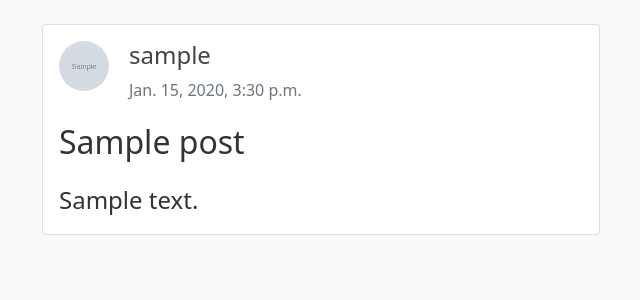
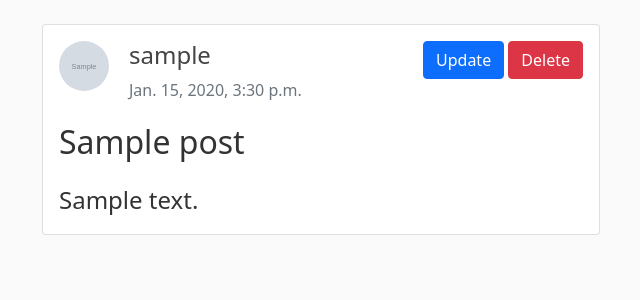
Before and after one commit to prkapadnis/Blog-App, a Django app: page /detail-view/1 in a window 1280 px wide. Shown: the part 56-356 px from the top of the page, without its empty margins (40-680 px from the left). Run offline with Django 3.2, Linux system fonts and the light colour scheme; a user stored in the database is signed in; tables that the repository leaves empty hold one stand-in row (values such as "Sample post"); grey boxes marked "Sample" are stand-in pictures; some libraries are stand-ins or nearby versions.

Commit message:
Added Update the post Functionality

```diff
--- a/blog/forms.py
+++ b/blog/forms.py
@@ -1,4 +1,5 @@
 from django import forms
+from django.db.models import fields
 from . import models
 
 
--- a/blog/templates/blog/postDetails_view.html
+++ b/blog/templates/blog/postDetails_view.html
@@ -9,10 +9,17 @@
     <div class="card-body p-3">
         <img class="rounded-circle" src="{{post.author.profile.image.url}}"
             style="height: 50px; width: 50px; float: left; margin-right: 20px;">
+        {% if post.author.id == user.id %}
+        <div style="float: right;">
+            <a href="{% url 'update-view' post.id %}" class="btn btn-primary">Update</a>
+            <a href="#" class="btn btn-danger">Delete</a>
+        </div>
+        {% endif %}
         <h5 class="fs-4">{{ post.author }}</h5>
         <p class="text-secondary">
             {{ post.dateOfPosted }}
         </p>
+
         <div class="post fs-2">
             <p>
                 {{ post.title }}
--- a/blog/urls.py
+++ b/blog/urls.py
@@ -6,4 +6,5 @@ urlpatterns = [
     path('about/', views.about, name="blog-about"),
     path('create/', views.createPost_view, name='createPost'),
     path('detail-view/<int:pk>', views.postDetail_view, name='detail-view'),
+    path('update-view/<int:pk>', views.postUpdate_view, name='update-view'),
 ]
--- a/blog/views.py
+++ b/blog/views.py
@@ -35,3 +35,15 @@ def postDetail_view(request, pk):
     post = Post.objects.get(id=pk)
     context = {'post': post}
     return render(request, "blog/postDetails_view.html", context)
+
+def postUpdate_view(request, pk):
+    post = Post.objects.get(id=pk)
+    if request.method == 'POST':
+         form = PostForm(request.POST, instance=post)
+         if form.is_valid():
+             form.save()
+             messages.success(request, f"The Post is updated!!")
+    else:
+        form = PostForm(instance=post)
+    context = {'form' : form, 'post':post}
+    return render(request, "blog/postUpdate_view.html", context)
```
